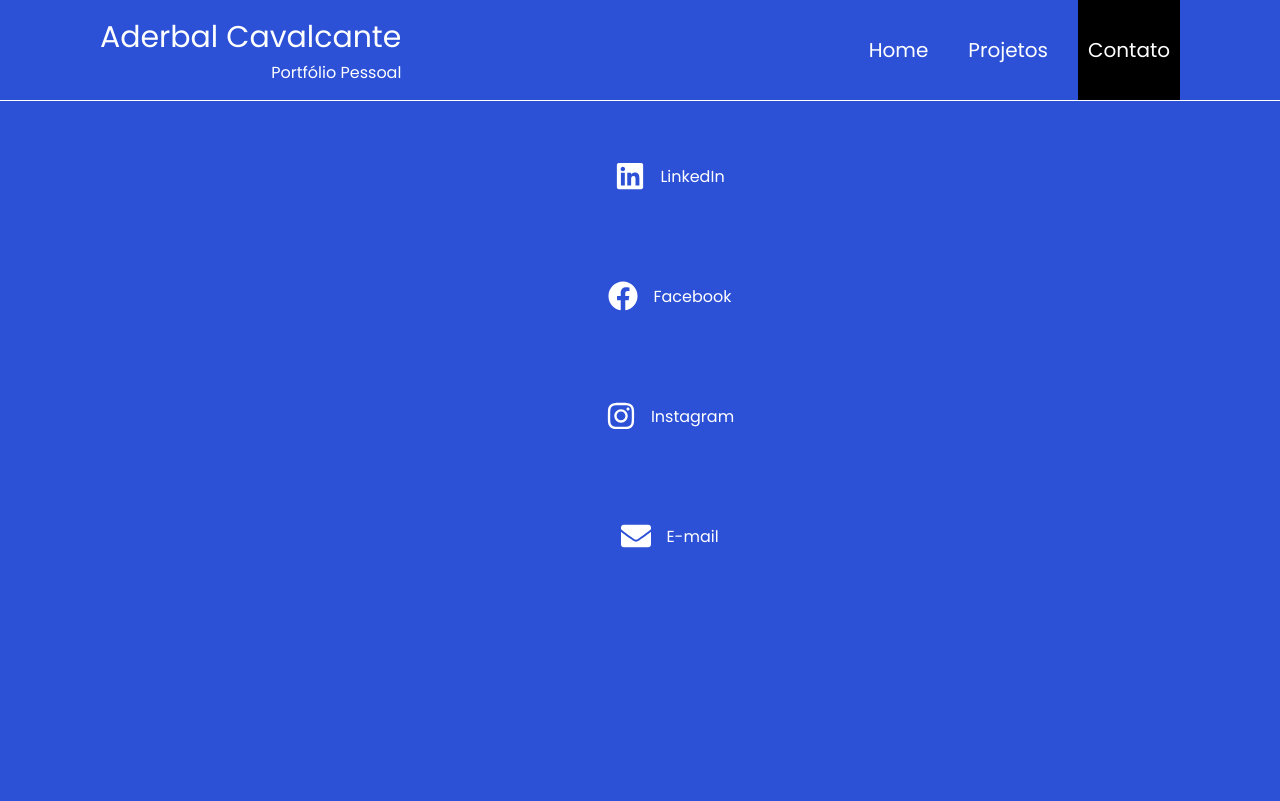
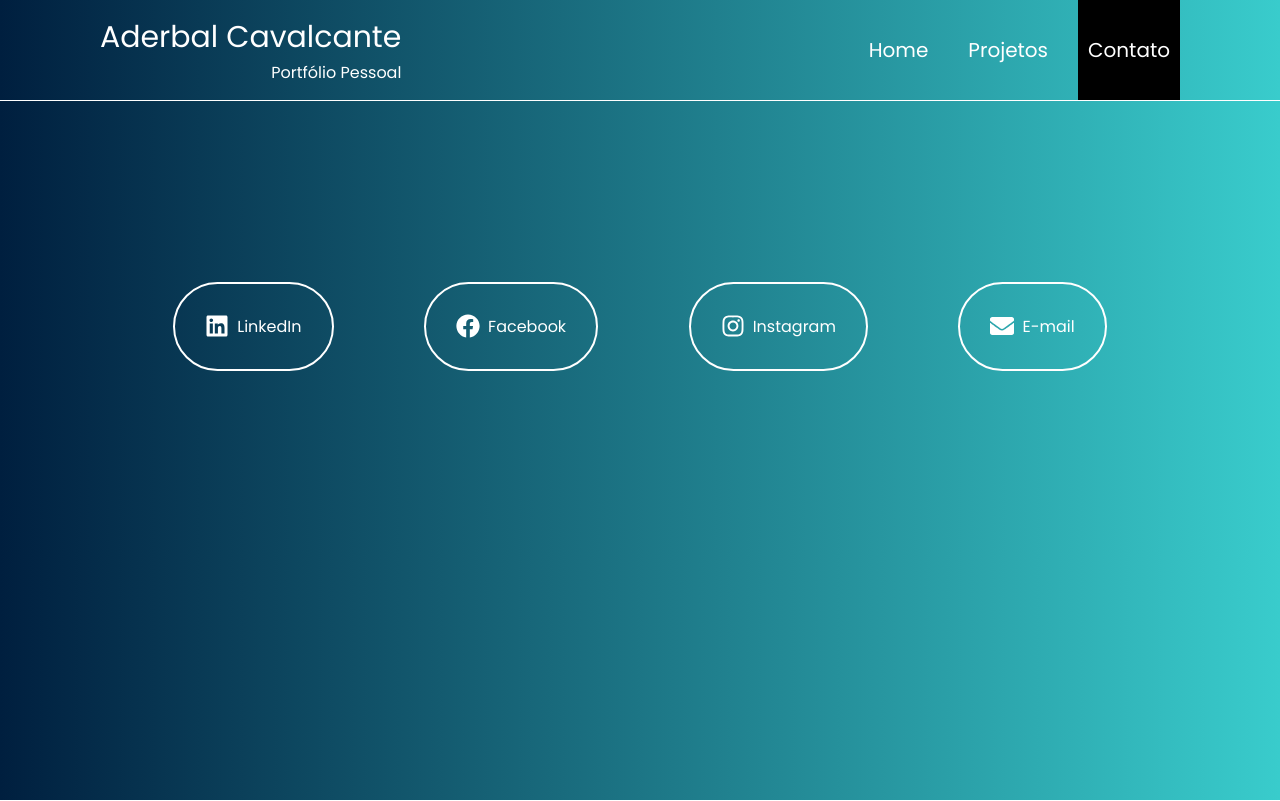
Before and after one commit to oadcavalcante/portfolio-adcavalcant-next, a Next.js app: page /contact in a window 1280 px wide. Built offline with nearby package versions, Linux system fonts and the light colour scheme.

Commit message:
:sparkles::bug: feat&&fix: Ajustes nos estilos e Correção de bugs

```diff
--- a/components/Header/style.js
+++ b/components/Header/style.js
@@ -30,7 +30,9 @@ export const NavLinks = styled.nav`
 
   @media (max-width: 560px) {
     flex-direction: column;
-    background-color: #2c51d6;
+    background-color: #001f3f;
+    background: linear-gradient(to right, #001f3f, #39cccc);
+
     position: fixed;
     height: 100%;
     gap: 0px;
--- a/components/ItemContact/index.jsx
+++ /dev/null
@@ -1,15 +0,0 @@
-import React from "react";
-import { Item, Icon, Text, A } from "./style";
-
-export default function ItemContact({ IconFa, LinkContact, Nome }) {
-  return (
-    <Item>
-      <A href={LinkContact} target="_blank" rel="noopener noreferrer">
-        <Icon>
-          <IconFa />
-        </Icon>
-        <Text>{Nome}</Text>
-      </A>
-    </Item>
-  );
-}
--- a/components/ItemContact/style.js
+++ /dev/null
@@ -1,50 +0,0 @@
-import styled from "styled-components";
-
-export const Item = styled.div`
-  margin-top: 40px;
-  width: 100%;
-  border-radius: 50%;
-  display: flex;
-  justify-content: center;
-  align-items: center;
-  word-break: break-word;
-
-
-  }
-
-  @media (max-width: 760px) {
-    font-size: 12px;
-  }
-`;
-
-export const Icon = styled.div`
-  margin-right: -45px;
-  display: flex;
-  justify-content: center;
-  align-items: center;
-  width: 150px;
-
-  svg {
-    width: 30px;
-    height: 30px;
-  }
-`;
-
-export const Text = styled.div`
-  color: white;
-  text-align: start;
-  &:hover {
-    color: navy;
-
-    Text{
-      color: navy;
-    }
-`;
-
-export const A = styled.a`
-  text-decoration: none;
-  color: white;
-
-  display: flex;
-  align-items: center;
-`;
--- a/src/pages/contact/index.jsx
+++ b/src/pages/contact/index.jsx
@@ -1,39 +1,24 @@
 import React from "react";
-import { Container, Content } from "../../styles/contact/style";
-import {
-  FaLinkedin,
-  FaFacebook,
-  FaInstagram,
-  FaEnvelope,
-} from "react-icons/fa";
-import ItemContact from "../../../components/ItemContact";
+import { Container, Content, ContactItem } from "../../styles/contact/style";
+import { FaLinkedin, FaFacebook, FaInstagram, FaEnvelope } from "react-icons/fa";
+
+const contactInfo = [
+  { Icon: FaLinkedin, Link: "https://www.linkedin.com/in/adcavalcant", Nome: "LinkedIn" },
+  { Icon: FaFacebook, Link: "https://www.facebook.com/adcavalcant", Nome: "Facebook" },
+  { Icon: FaInstagram, Link: "https://www.instagram.com/oadcavalcante/", Nome: "Instagram" },
+  { Icon: FaEnvelope, Link: "mailto:aderc19@gmail.com", Nome: "E-mail" },
+];
 
 export default function Contact() {
-  const iconSize = 60;
-
   return (
     <Container>
       <Content>
-        <ItemContact
-          IconFa={FaLinkedin}
-          LinkContact="https://www.linkedin.com/in/adcavalcant"
-          Nome="LinkedIn"
-        />
-        <ItemContact
-          IconFa={FaFacebook}
-          LinkContact="https://www.facebook.com/adcavalcant"
-          Nome="Facebook"
-        />
-        <ItemContact
-          IconFa={FaInstagram}
-          LinkContact="https://www.instagram.com/adcavalcant/"
-          Nome="Instagram"
-        />
-        <ItemContact
-          IconFa={FaEnvelope}
-          LinkContact="mailto:aderc19@gmail.com"
-          Nome="E-mail"
-        />
+        {contactInfo.map(({ Icon, Link, Nome }) => (
+          <ContactItem key={Nome} href={Link} target="_blank">
+            <Icon />
+            {Nome}
+          </ContactItem>
+        ))}
       </Content>
     </Container>
   );
--- a/src/styles/contact/style.js
+++ b/src/styles/contact/style.js
@@ -4,20 +4,47 @@ export const Container = styled.div`
   display: flex;
   align-items: center;
   justify-content: center;
-  height: calc(100vh - 100px);
+  height: calc(100vh - 350px);
 `;
 
 export const Content = styled.div`
-  width: 1120px;
+  width: 80%;
+  max-width: 100%;
   height: 100%;
   display: flex;
   align-items: center;
-  flex-direction: column;
-  gap: 50px;
-
-  padding: 20px;
+  justify-content: space-around;
+  flex-wrap: wrap;
 
   @media (max-width: 600px) {
-    padding: 10px;
+    flex-direction: column;
+    align-items: center;
   }
 `;
+
+export const ContactItem = styled.a`
+  text-decoration: none;
+  color: white;
+  display: flex;
+  align-items: center;
+  justify-content: center;
+  gap: 8px;
+  padding: 30px;
+  border: 2px solid white;
+  border-radius: 80px;
+  margin: 8px;
+  transition: background-color 0.5s, transform 0.2s;
+
+  &:hover {
+    background-color: black;
+    transform: scale(1.05);
+  }
+
+  svg {
+    font-size: 24px;
+  }
+
+  @media (max-width: 600px) {
+    width: 100%;
+  }
+`;
--- a/src/styles/projects/style.js
+++ b/src/styles/projects/style.js
@@ -59,7 +59,6 @@ export const Url = styled.a`
   text-decoration: none;
   background-color: transparent;
   border-bottom: none;
-  import styled from 'styled-components';
   &:hover {
     color: navy;
   }
--- a/styles/globals.css
+++ b/styles/globals.css
@@ -8,7 +8,7 @@
 }
 
 body {
-  background-color: #2C51D6;
+  background: linear-gradient(to right, #001F3F, #39CCCC);
   color: white;
   text-align: -webkit-center;
 }
--- a/styles/indexStyle.js
+++ b/styles/indexStyle.js
@@ -102,7 +102,7 @@ export const LogosContainer = styled.div`
 
   Img {
     width: 3rem;
-    heigth: 3rem;
+    height: 3rem;
     margin: 0.3rem;
   }
 `;
```
Also changed, not shown: src/pages/index.jsx (+4 -5 lines), src/pages/projects/index.jsx (+4 -19 lines).
